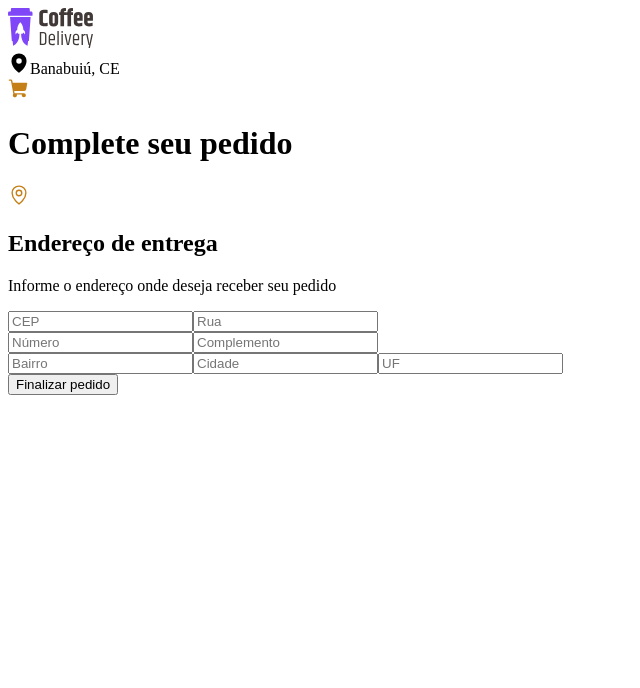
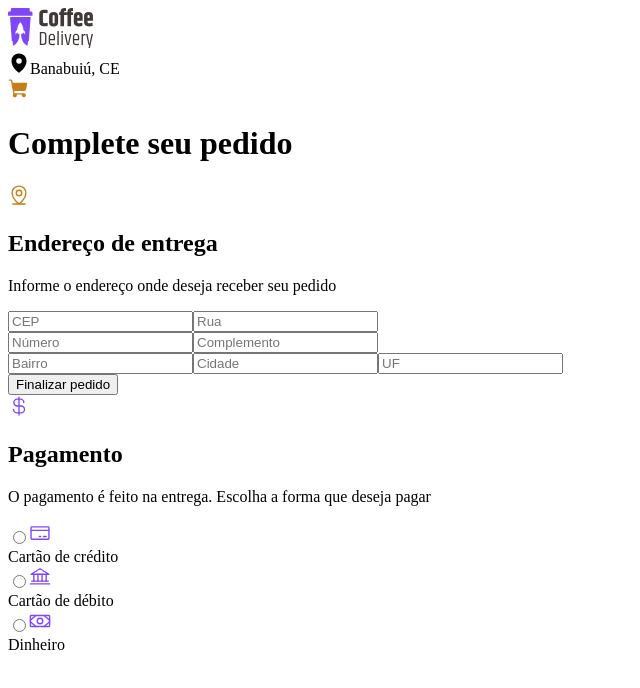
Before and after one commit to pedroygor/coffee-delivery, a React (Vite) app: page /carrinho in a window 1280 px wide. Shown: the top 688 px of the page, without its empty margins (0-640 px from the left). Built offline with nearby package versions, Linux system fonts and the light colour scheme.

Commit message:
feat: add payment options

```diff
--- a/src/components/CoffeeCard.tsx
+++ b/src/components/CoffeeCard.tsx
@@ -2,6 +2,7 @@ import { Minus, Plus, ShoppingCart } from 'phosphor-react'
 import { useState } from 'react'
 
 interface CoffeeCardProps {
+  id: number
   name: string
   description: string
   price: number
@@ -19,16 +20,23 @@ export const CoffeeCard = ({
   quantidade
 }: CoffeeCardProps) => {
   const [quantidadePedido, setQuantidadePedido] = useState(1)
+  const [total, setTotal] = useState(price)
 
   const handleAdd = () => {
     if (quantidadePedido < quantidade) {
-      setQuantidadePedido(quantidadePedido + 1)
+      setQuantidadePedido((quantidade) => {
+        setTotal(price * (quantidade + 1))
+        return quantidade + 1
+      })
     }
   }
 
   const handleRemove = () => {
     if (quantidadePedido > 1) {
-      setQuantidadePedido(quantidadePedido - 1)
+      setQuantidadePedido((quantidade) => {
+        setTotal(price * (quantidade - 1))
+        return quantidade - 1
+      })
     }
   }
 
@@ -67,7 +75,7 @@ export const CoffeeCard = ({
               R$
             </span>
             <span className="font-baloo text-2xl font-bold leading-6">
-              {price.toFixed(2)}
+              {total.toFixed(2)}
             </span>
           </div>
 
--- /dev/null
+++ b/src/interfaces/IFormInput.ts
@@ -0,0 +1,12 @@
+export type PaymentOption = 'credito' | 'debito' | 'dinheiro'
+
+export interface IFormInput {
+  cep: string
+  rua: string
+  numero: number
+  complemento: string
+  bairro: string
+  cidade: string
+  uf: string
+  paymentOption: PaymentOption
+}
--- a/src/pages/ShoppingCart.tsx
+++ b/src/pages/ShoppingCart.tsx
@@ -1,22 +1,15 @@
-import { MapPin } from 'phosphor-react'
-import { useForm, SubmitHandler } from 'react-hook-form'
-
-interface IFormInput {
-  cep: string
-  rua: string
-  numero: number
-  complemento: string
-  bairro: string
-  cidade: string
-  uf: string
-}
+import { IFormInput } from 'interfaces/IFormInput'
+import {
+  Bank,
+  CreditCard,
+  CurrencyDollar,
+  MapPinLine,
+  Money
+} from 'phosphor-react'
+import { useForm, SubmitHandler, Controller } from 'react-hook-form'
 
 export const ShoppingCart = () => {
-  const {
-    register,
-    handleSubmit,
-    formState: { errors }
-  } = useForm<IFormInput>()
+  const { register, handleSubmit, control } = useForm<IFormInput>()
 
   const onSubmit: SubmitHandler<IFormInput> = (data) => console.log(data)
 
@@ -29,7 +22,12 @@ export const ShoppingCart = () => {
           </h1>
           <div className="bg-base-card p-10">
             <div className="mb-8 flex h-11 items-start gap-2">
-              <MapPin size={22} color="#C47F17" className="mt-[1px]" />
+              <MapPinLine
+                size={22}
+                weight="regular"
+                color="#C47F17"
+                className="mt-[1px]"
+              />
               <div>
                 <h2 className="text-base font-normal leading-5 text-base-baseSubtitle">
                   Endereço de entrega
@@ -42,7 +40,7 @@ export const ShoppingCart = () => {
             <div className="flex w-full flex-wrap gap-x-3 gap-y-4">
               <input
                 className="max-w-[200px] rounded border border-base-baseButton bg-base-baseInput p-3
-              outline-none focus:border-produto-yellowDark"
+                text-sm leading-4 text-base-baseText outline-none focus:border-produto-yellowDark"
                 type="text"
                 id="cep"
                 placeholder="CEP"
@@ -51,7 +49,7 @@ export const ShoppingCart = () => {
 
               <input
                 className="w-full rounded border border-base-baseButton bg-base-baseInput p-3
-            outline-none focus:border-produto-yellowDark"
+                text-sm leading-4 text-base-baseText outline-none focus:border-produto-yellowDark"
                 type="text"
                 id="rua"
                 placeholder="Rua"
@@ -59,8 +57,8 @@ export const ShoppingCart = () => {
               />
               <div className="flex w-full flex-wrap gap-3">
                 <input
-                  className="max-w-[200px] rounded border border-base-baseButton bg-base-baseInput p-3 outline-none
-                focus:border-produto-yellowDark"
+                  className="max-w-[200px] rounded border border-base-baseButton bg-base-baseInput p-3
+                  text-sm leading-4 text-base-baseText outline-none focus:border-produto-yellowDark"
                   type="text"
                   id="numero"
                   placeholder="Número"
@@ -69,7 +67,7 @@ export const ShoppingCart = () => {
 
                 <input
                   className="grow rounded border border-base-baseButton bg-base-baseInput p-3
-                outline-none focus:border-produto-yellowDark"
+                  text-sm leading-4 text-base-baseText outline-none focus:border-produto-yellowDark"
                   type="text"
                   id="complemento"
                   placeholder="Complemento"
@@ -78,8 +76,8 @@ export const ShoppingCart = () => {
               </div>
               <div className="flex w-full flex-wrap gap-3">
                 <input
-                  className="max-w-[200px] rounded border border-base-baseButton bg-base-baseInput p-3 outline-none
-                focus:border-produto-yellowDark lg:w-2/6"
+                  className="max-w-[200px] rounded border border-base-baseButton bg-base-baseInput p-3
+                  text-sm leading-4 text-base-baseText outline-none focus:border-produto-yellowDark lg:w-2/6"
                   type="text"
                   id="bairro"
                   placeholder="Bairro"
@@ -88,7 +86,7 @@ export const ShoppingCart = () => {
 
                 <input
                   className="grow rounded border border-base-baseButton bg-base-baseInput p-3
-                outline-none focus:border-produto-yellowDark"
+                  text-sm leading-4 text-base-baseText outline-none focus:border-produto-yellowDark"
                   type="text"
                   id="cidade"
                   placeholder="Cidade"
@@ -96,8 +94,8 @@ export const ShoppingCart = () => {
                 />
 
                 <input
-                  className="rounded border border-base-baseButton bg-base-baseInput p-3 outline-none
-                focus:border-produto-yellowDark"
+                  className="rounded border border-base-baseButton bg-base-baseInput p-3
+                  text-sm leading-4 text-base-baseText outline-none focus:border-produto-yellowDark"
                   type="text"
                   id="uf"
                   placeholder="UF"
@@ -107,6 +105,78 @@ export const ShoppingCart = () => {
             </div>
             <button type="submit">Finalizar pedido</button>
           </div>
+          <div className="mt-3 flex items-start gap-2 bg-base-card p-10">
+            <CurrencyDollar
+              size={22}
+              weight="regular"
+              color="#8047F8"
+              className="mt-[1px]"
+            />
+            <div>
+              <div>
+                <h2 className="text-base font-normal leading-5 text-base-baseSubtitle">
+                  Pagamento
+                </h2>
+                <p className="text-sm font-normal leading-4 text-base-baseText">
+                  O pagamento é feito na entrega. Escolha a forma que deseja
+                  pagar
+                </p>
+              </div>
+
+              <Controller
+                name="paymentOption"
+                control={control}
+                defaultValue="credito"
+                render={({ field }) => (
+                  <div className="mt-8 flex flex-wrap gap-2 rounded-md font-roboto">
+                    <label className="flex min-w-[180px] cursor-pointer items-center gap-3 rounded-md bg-base-baseButton p-3 text-xs uppercase leading-5 text-base-baseText transition-colors duration-300 ease-in-out hover:bg-base-radio">
+                      <div>
+                        <input
+                          type="radio"
+                          {...field}
+                          value="credito"
+                          className="hidden rounded border border-base-baseButton bg-base-baseInput
+                        p-3 outline-none focus:border-produto-yellowDark"
+                        />
+                        <CreditCard
+                          size={22}
+                          weight="regular"
+                          color="#8047F8"
+                        />
+                      </div>
+                      <span>Cartão de crédito</span>
+                    </label>
+                    <label className="flex min-w-[180px] cursor-pointer items-center gap-3 rounded-md bg-base-baseButton p-3 text-xs uppercase leading-5 text-base-baseText transition-colors duration-300 ease-in-out hover:bg-base-radio">
+                      <div>
+                        <input
+                          type="radio"
+                          {...field}
+                          value="debito"
+                          className="hidden rounded border border-base-baseButton bg-base-baseInput
+                          p-3 outline-none focus:border-produto-yellowDark"
+                        />
+                        <Bank size={22} weight="regular" color="#8047F8" />
+                      </div>
+                      <span>Cartão de débito</span>
+                    </label>
+                    <label className="flex min-w-[180px] cursor-pointer items-center gap-3 rounded-md bg-base-baseButton p-3 text-xs uppercase leading-5 text-base-baseText transition-colors duration-300 ease-in-out hover:bg-base-radio">
+                      <div>
+                        <input
+                          type="radio"
+                          {...field}
+                          value="dinheiro"
+                          className="hidden rounded border border-base-baseButton bg-base-baseInput
+                        p-3 outline-none focus:border-produto-yellowDark"
+                        />
+                        <Money size={22} weight="regular" color="#8047F8" />
+                      </div>
+                      <span>Dinheiro</span>
+                    </label>
+                  </div>
+                )}
+              />
+            </div>
+          </div>
         </div>
       </form>
     </div>
--- a/tailwind.config.js
+++ b/tailwind.config.js
@@ -21,7 +21,8 @@ module.exports = {
           baseButton: '#E6E5E5',
           baseInput: '#EDEDED',
           card: '#F3F2F2',
-          description: '#8D8686'
+          description: '#8D8686',
+          radio: '#D7D5D5'
         },
         background: {
           background: '#FAFAFA'
```
Also changed, not shown: src/context/ShoppingCartContext.ts (added, +20 -0 lines).
